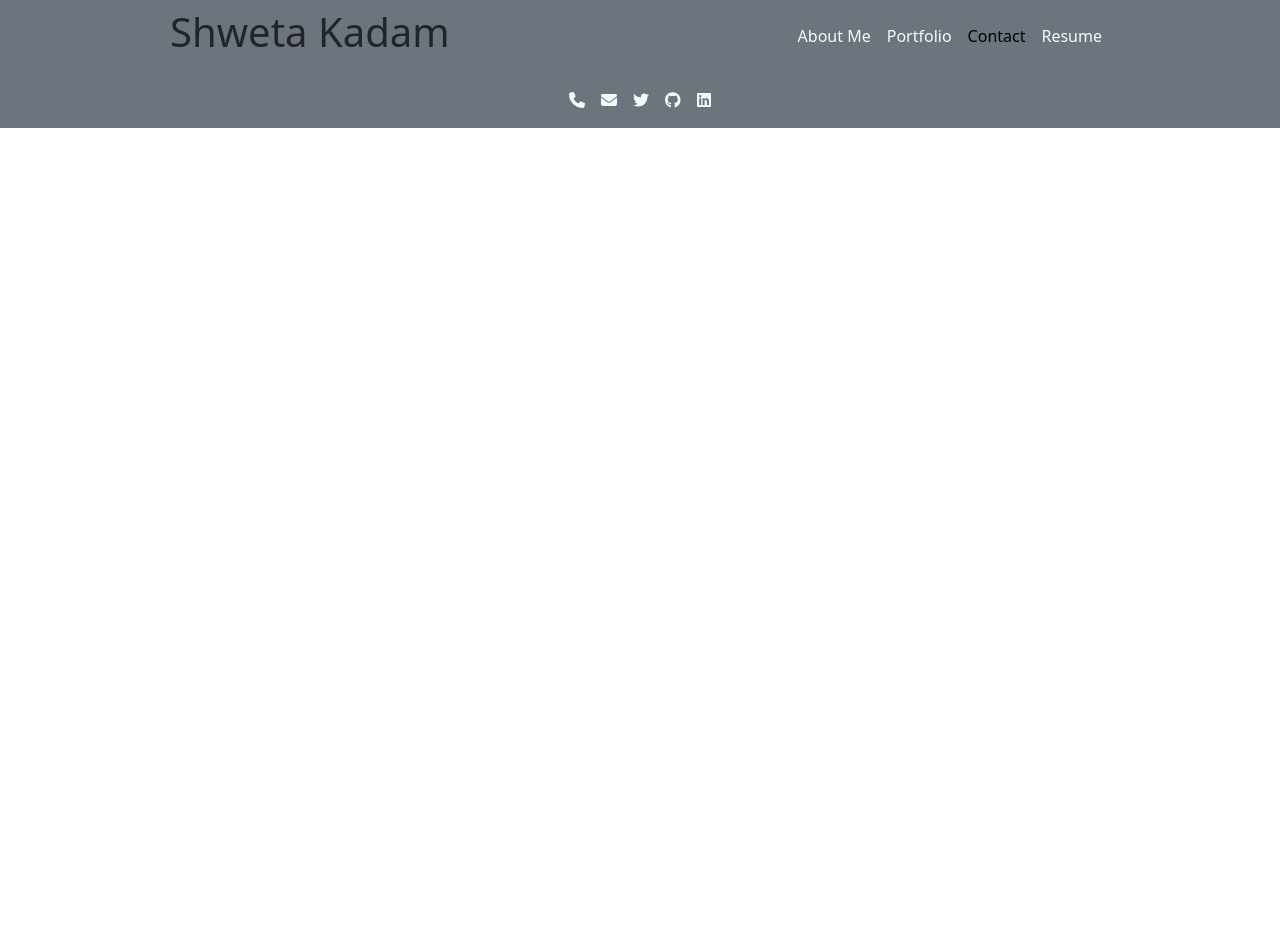
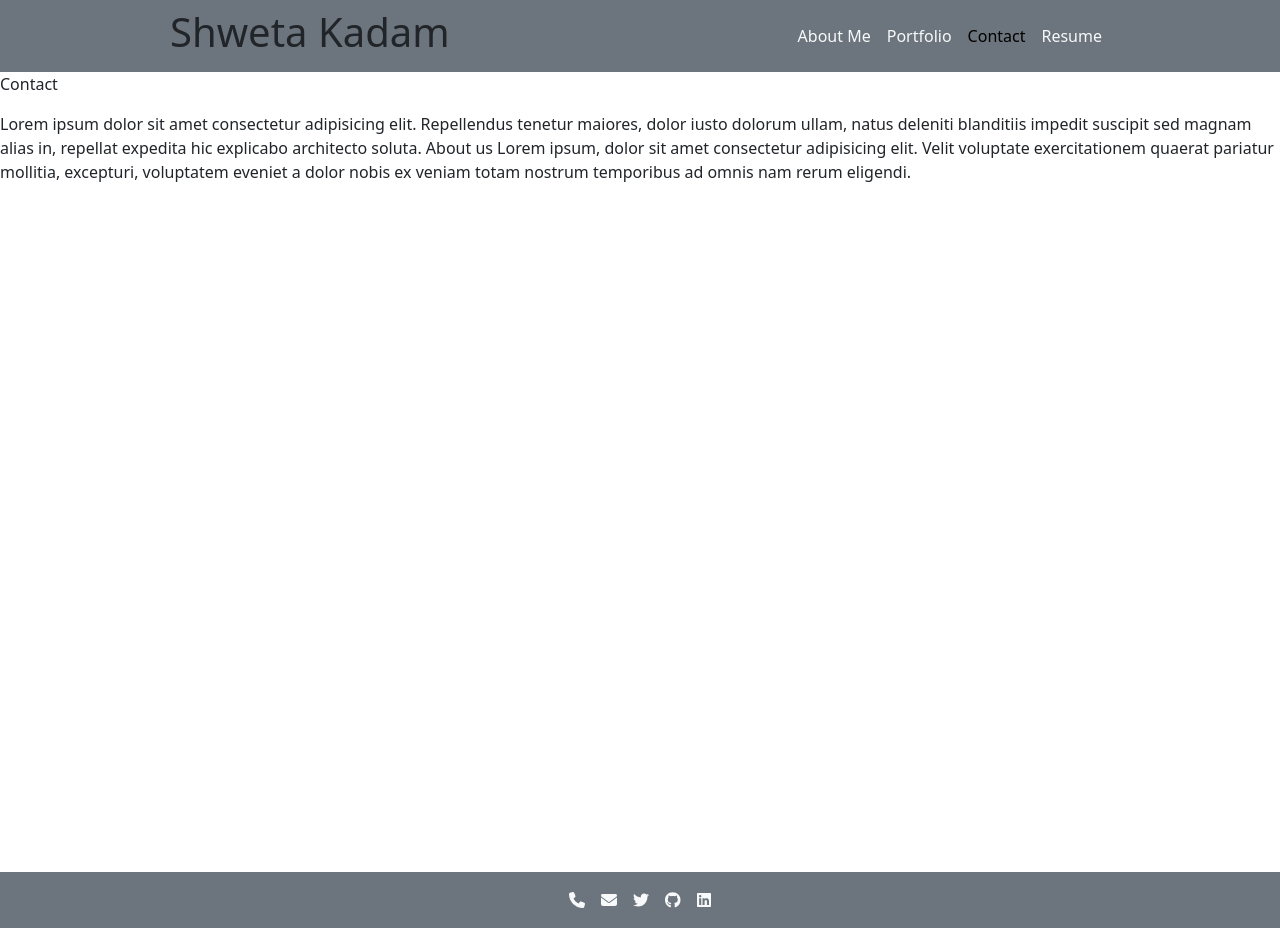
Before and after one commit to shwetakadam5/myportfolio-react, a React (Vite) app: page /contact in a window 1280 px wide. Before the commit the page ends 800 px from the top, so only its background shows below. Built offline with nearby package versions, Linux system fonts and the light colour scheme.

Commit message:
Initial Draft Changes for Portfolio and Contact Section

```diff
--- a/src/App.css
+++ b/src/App.css
@@ -8,7 +8,9 @@
 
 #aboutme,
 #error-page,
-#resume {
+#resume,
+#contact,
+#portfolio {
   min-height: 100vh;
   display: flex;
   flex-direction: column;
--- a/src/main.jsx
+++ b/src/main.jsx
@@ -4,6 +4,8 @@ import { createBrowserRouter, RouterProvider } from "react-router-dom";
 import App from "./App.jsx";
 import AboutMe from "./pages/AboutMe.jsx";
 import Resume from "./pages/Resume.jsx";
+import Contact from "./pages/Contact.jsx";
+import Portfolio from "./pages/Portfolio.jsx";
 import ErrorPage from "./pages/ErrorPage.jsx";
 import "bootstrap/dist/css/bootstrap.min.css";
 
@@ -22,11 +24,11 @@ const router = createBrowserRouter([
       },
       {
         path: "/portfolio",
-        // element: <AboutPage />,
+        element: <Portfolio />,
       },
       {
         path: "/contact",
-        // element: <ProfilePage />,
+        element: <Contact />,
       },
       {
         path: "/resume",
--- a/src/pages/Contact.jsx
+++ b/src/pages/Contact.jsx
@@ -0,0 +1,16 @@
+export default function Contact() {
+  return (
+    <div id="contact">
+      <p>Contact</p>
+      <p>
+        Lorem ipsum dolor sit amet consectetur adipisicing elit. Repellendus
+        tenetur maiores, dolor iusto dolorum ullam, natus deleniti blanditiis
+        impedit suscipit sed magnam alias in, repellat expedita hic explicabo
+        architecto soluta. About us Lorem ipsum, dolor sit amet consectetur
+        adipisicing elit. Velit voluptate exercitationem quaerat pariatur
+        mollitia, excepturi, voluptatem eveniet a dolor nobis ex veniam totam
+        nostrum temporibus ad omnis nam rerum eligendi.
+      </p>
+    </div>
+  );
+}
--- a/src/pages/Portfolio.jsx
+++ b/src/pages/Portfolio.jsx
@@ -0,0 +1,16 @@
+export default function Portfolio() {
+  return (
+    <div id="portfolio">
+      <p>Portfolio</p>
+      <p>
+        Lorem ipsum dolor sit amet consectetur adipisicing elit. Repellendus
+        tenetur maiores, dolor iusto dolorum ullam, natus deleniti blanditiis
+        impedit suscipit sed magnam alias in, repellat expedita hic explicabo
+        architecto soluta. About us Lorem ipsum, dolor sit amet consectetur
+        adipisicing elit. Velit voluptate exercitationem quaerat pariatur
+        mollitia, excepturi, voluptatem eveniet a dolor nobis ex veniam totam
+        nostrum temporibus ad omnis nam rerum eligendi.
+      </p>
+    </div>
+  );
+}
```
